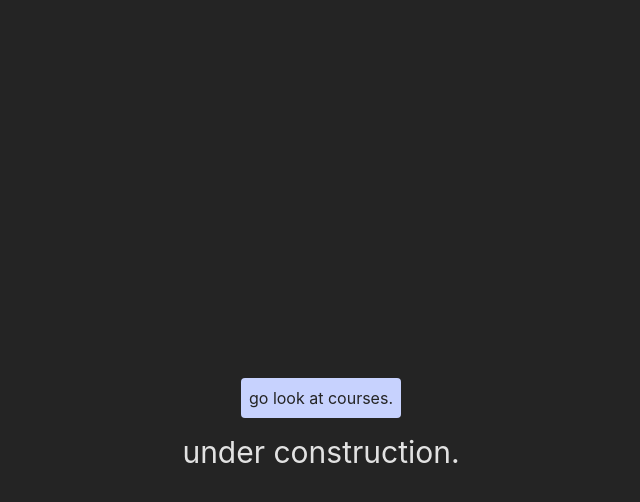
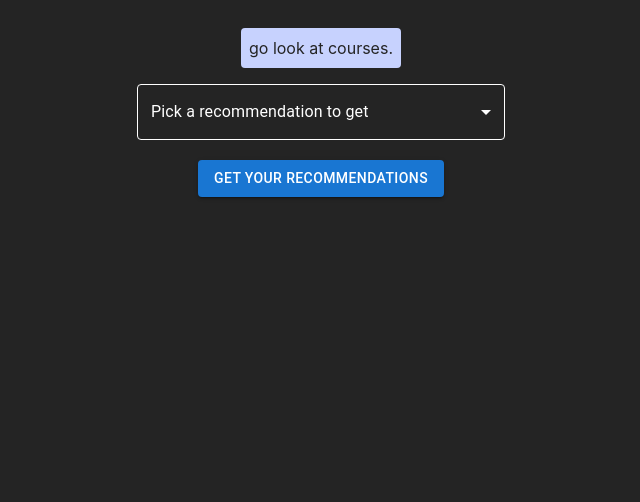
Before and after one commit to parthchheda2005/elective-finder, a React (Vite) app in the folder client/: page /ai in a window 1280 px wide. Shown: the top 502 px of the page, without its empty margins (319-959 px from the left). Built offline with nearby package versions, Linux system fonts and the light colour scheme.

Commit message:
made an ai page

```diff
--- a/client/src/components/AiRecPage.tsx
+++ b/client/src/components/AiRecPage.tsx
@@ -1,17 +1,169 @@
+import {
+  Alert,
+  Box,
+  Button,
+  FormControl,
+  InputLabel,
+  MenuItem,
+  Select,
+} from "@mui/material";
+import { useState } from "react";
 import { useNavigate } from "react-router-dom";
+import CourseRecommendationsDisplay from "./CourseRecommendationsDisplay";
 
 export default function AiRecPage() {
+  const [apiRoute, setApiRoute] = useState<string>(""); // Changed to string type
+  const [isLoading, setIsLoading] = useState(false);
+  const [apiResponse, setApiResponse] = useState<string>(""); // Added type
+  const [error, setError] = useState<string>(""); // Added error state
+
   const navigate = useNavigate();
+  const token = localStorage.getItem("token");
+
+  const handleSubmit = async () => {
+    // Form validation
+    if (!apiRoute) {
+      setError("Please select a recommendation type");
+      return;
+    }
+
+    setIsLoading(true);
+    setApiResponse("");
+    setError("");
+
+    try {
+      if (!token) {
+        throw new Error("No authentication token found");
+      }
+
+      const response = await fetch(
+        `https://elective-finder.onrender.com/${apiRoute}`,
+        {
+          method: "GET",
+          headers: {
+            "Content-Type": "application/json",
+            Authorization: `Bearer ${token}`,
+          },
+        }
+      );
+
+      if (!response.ok) {
+        throw new Error(`HTTP error! status: ${response.status}`);
+      }
+
+      const data = await response.json(); // Properly await json parsing
+
+      if (!data.Data) {
+        throw new Error("Invalid response format");
+      }
+
+      setApiResponse(data.Data);
+    } catch (e) {
+      const errorMessage =
+        e instanceof Error ? e.message : "Something went wrong";
+      setError(errorMessage);
+      console.error(errorMessage);
+    } finally {
+      setIsLoading(false);
+    }
+  };
 
   return (
-    <div className="h-screen flex justify-center items-center flex-col">
+    <div className="h-fit flex justify-center items-center flex-col">
       <button
         onClick={() => navigate("/course-page")}
         className="p-2 bg-indigo-200 text-[#242424] rounded transition-all duration-300 hover:bg-blue-300 hover:scale-105 w-fit mt-2 mb-4"
       >
         go look at courses.
       </button>
-      <h1 className="text-3xl">under construction.</h1>
+      <Box sx={{ width: "100%", maxWidth: 400, px: 2 }}>
+        <FormControl fullWidth>
+          <InputLabel sx={{ color: "white" }}>
+            Pick a recommendation to get
+          </InputLabel>
+          <Select
+            value={apiRoute}
+            label="Pick a recommendation to get"
+            onChange={(e) => setApiRoute(e.target.value)}
+            sx={{
+              color: "white",
+              "& .MuiOutlinedInput-notchedOutline": {
+                borderColor: "white",
+              },
+              "& .MuiSvgIcon-root": {
+                color: "white",
+              },
+              "&:hover .MuiOutlinedInput-notchedOutline": {
+                borderColor: "white",
+              },
+            }}
+          >
+            <MenuItem
+              key={"recommended-arts-courses-100-200"}
+              value={"recommended-arts-courses-100-200"}
+            >
+              Recommend Lower Level Arts Courses (100/200 Level)
+            </MenuItem>
+            <MenuItem
+              key={"recommended-arts-courses-300"}
+              value={"recommended-arts-courses-300"}
+            >
+              Recommend Upper Level Arts Courses (300/400 Level)
+            </MenuItem>
+            <MenuItem
+              key={"recommended-science-courses-100-200"}
+              value={"recommended-science-courses-100-200"}
+            >
+              Recommend Lower Level Science Courses (100/200 Level)
+            </MenuItem>
+            <MenuItem
+              key={"recommended-science-courses-300"}
+              value={"recommended-science-courses-300"}
+            >
+              Recommend Upper Level Science Courses (300/400 Level)
+            </MenuItem>
+            <MenuItem
+              key={"recommend-upper-level-courses-outside-major"}
+              value={"recommend-upper-level-courses-outside-major"}
+            >
+              Recommend Upper Level Courses Outside Major (300/400 Level)
+            </MenuItem>
+            <MenuItem
+              key={"recommend-upper-level-courses-in-major"}
+              value={"recommend-upper-level-courses-in-major"}
+            >
+              Recommend Upper Level Courses In Major (300/400 Level)
+            </MenuItem>
+          </Select>
+        </FormControl>
+      </Box>
+      <div className="mt-5">
+        <Button
+          type="submit"
+          variant="contained"
+          disabled={isLoading}
+          onClick={handleSubmit}
+        >
+          {isLoading ? "Asking Gemini..." : "Get your recommendations"}
+        </Button>
+      </div>
+      {isLoading && (
+        <Alert severity="success">
+          Query successfully submitted! Waiting on Gemini...
+        </Alert>
+      )}
+      {error && (
+        <Alert severity="error" className="mt-4 max-w-[720px] mx-10">
+          {error}
+        </Alert>
+      )}
+      {apiResponse && (
+        <div
+          className={`w-full max-w-[720px] text-neutral-100 bg-neutral-700 mx-10 my-3 shadow-lg rounded-lg px-3 py-3 flex items-center justify-between mt-4 flex-col font-semibold`}
+        >
+          <CourseRecommendationsDisplay recommendationsText={apiResponse} />
+        </div>
+      )}
     </div>
   );
 }
--- /dev/null
+++ b/client/src/components/CourseRecommendationsDisplay.tsx
@@ -0,0 +1,99 @@
+import React from "react";
+
+interface Recommendation {
+  number: string;
+  course: string;
+  description: string;
+}
+
+interface CourseRecommendationProps {
+  number: string;
+  course: string;
+  description: string;
+}
+
+interface CourseRecommendationsDisplayProps {
+  recommendationsText: string;
+}
+
+const CourseRecommendation: React.FC<CourseRecommendationProps> = ({
+  number,
+  course,
+  description,
+}) => (
+  <div className="bg-neutral-800 rounded-lg p-4 mb-4">
+    <h3 className="text-lg font-bold mb-2 text-blue-400">
+      {number}. {course}
+    </h3>
+    <p className="text-neutral-200 leading-relaxed">{description}</p>
+  </div>
+);
+
+const parseRecommendations = (text: string): Recommendation[] => {
+  // Split the text by numbers at the start of lines
+  const parts = text.split(/(?=\d+\.\s+)/);
+
+  return parts
+    .filter((part) => part.trim()) // Remove empty parts
+    .map((part) => {
+      // Extract the number
+      const numberMatch = part.match(/^(\d+)\./);
+      const number = numberMatch ? numberMatch[1] : "";
+
+      // Remove the number from the remaining text
+      const remaining = part.replace(/^\d+\.\s*/, "");
+
+      // Split into course and description
+      const colonIndex = remaining.indexOf(":");
+      const course = remaining.substring(0, colonIndex).trim();
+      const description = remaining.substring(colonIndex + 1).trim();
+
+      return {
+        number,
+        course,
+        description,
+      };
+    })
+    .filter((rec) => rec.number && rec.course && rec.description); // Only keep complete recommendations
+};
+
+const CourseRecommendationsDisplay: React.FC<
+  CourseRecommendationsDisplayProps
+> = ({ recommendationsText }) => {
+  const recommendations = parseRecommendations(recommendationsText);
+
+  // Add console.log for debugging
+  console.log("Parsed recommendations:", recommendations);
+
+  if (recommendations.length === 0) {
+    return (
+      <div className="p-6 text-center text-white">
+        No course recommendations found. Please try again.
+      </div>
+    );
+  }
+
+  return (
+    <div className="p-6 max-w-4xl mx-auto">
+      <h2 className="text-2xl font-bold mb-6 text-center text-white">
+        Course Recommendations
+      </h2>
+      <div className="space-y-4">
+        {recommendations.map((rec) => (
+          <CourseRecommendation
+            key={rec.number}
+            number={rec.number}
+            course={rec.course}
+            description={rec.description}
+          />
+        ))}
+      </div>
+      <p className="mt-6 text-sm text-neutral-400 text-center">
+        These recommendations are based on your academic history and interests
+        in Computer Science.
+      </p>
+    </div>
+  );
+};
+
+export default CourseRecommendationsDisplay;
--- a/client/src/components/CoursesPage.tsx
+++ b/client/src/components/CoursesPage.tsx
@@ -113,7 +113,7 @@ export default function CoursesPage() {
     const signal = controller.signal;
 
     const getRatings = async () => {
-      const res = await fetch(`http://127.0.0.1:8000/ratings`, {
+      const res = await fetch(`https://elective-finder.onrender.com/ratings`, {
         method: "GET",
         headers: {
           Authorization: `Bearer ${token}`,
```
